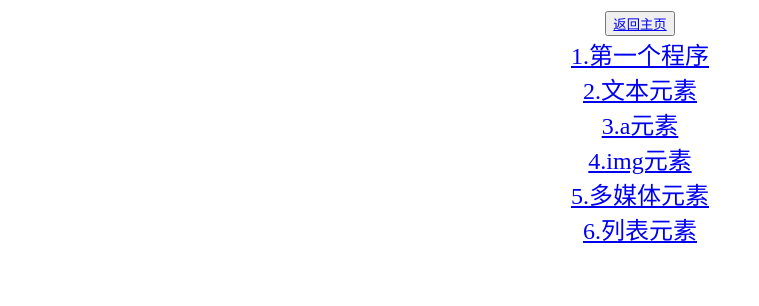
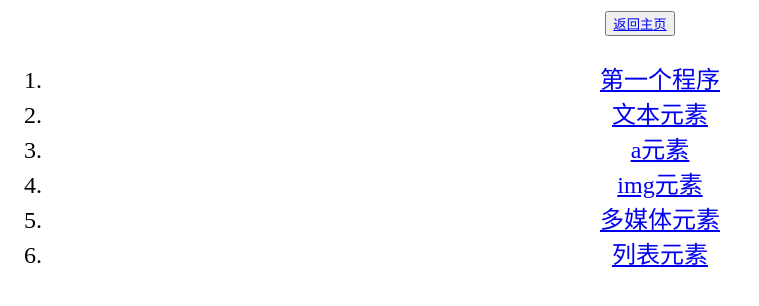
Before and after one commit to Lkhsss/learnhtml.github.io, a plain HTML site: page 学习之路.html in a window 1280 px wide. Shown: the whole page, without its empty margins (0-759 px from the left). Drawn offline with Linux system fonts and the light colour scheme.

Commit message:
更改学习之路为列表

```diff
--- a/学习之路.html
+++ b/学习之路.html
@@ -8,13 +8,15 @@
     <div>
       <button><a href="index.html">返回主页</a></button>
     </div>
-    <div style="align-content: flex-start">
-      <a href="/我的第一个程序.html" style="display: block">1.第一个程序</a>
-      <a href="/文本元素.html" style="display: block">2.文本元素</a>
-      <a href="./a元素.html" style="display: block">3.a元素</a>
-      <a href="./img元素.html" style="display: block">4.img元素</a>
-      <a href="./多媒体元素.html" style="display: block">5.多媒体元素</a>
-      <a href="./列表元素.html" style="display: block">6.列表元素</a>
+    <div style="align-content:center">
+      <ol>
+      <li><a href="/我的第一个程序.html" style="display: block">第一个程序</a></li>
+      <li><a href="/文本元素.html" style="display: block">文本元素</a></li>
+      <li><a href="./a元素.html" style="display: block">a元素</a></li>
+      <li><a href="./img元素.html" style="display: block">img元素</a></li>
+      <li><a href="./多媒体元素.html" style="display: block">多媒体元素</a></li>
+      <li><a href="./列表元素.html" style="display: block">列表元素</a></li>
+      </ol>
     </div>
   </body>
 </html>
```
Also changed, not shown: 多媒体元素.html (+2 -0 lines).
